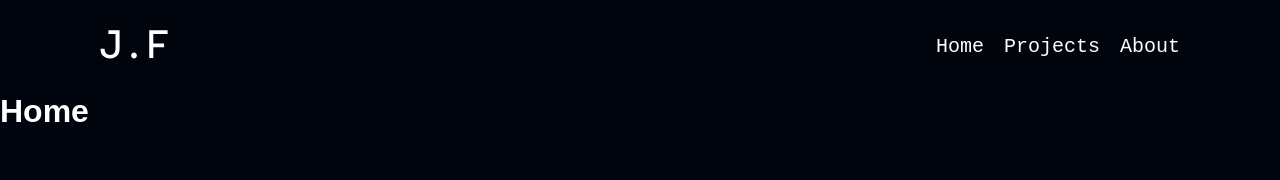
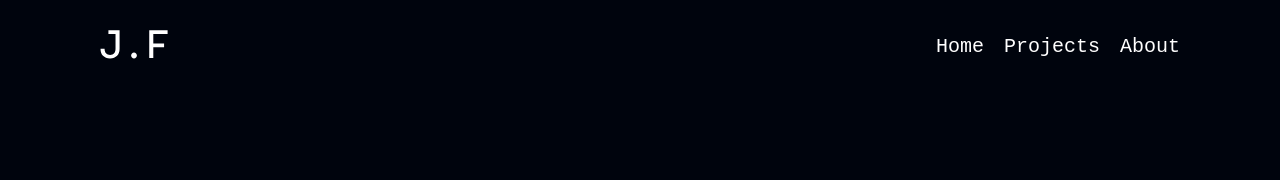
Before and after one commit to zefelipe19/portfolio-react, a React (Vite) app: page / in a window 1280 px wide. Shown: the top 180 px of the page. Built offline with nearby package versions, Linux system fonts and the light colour scheme.

Commit message:
update navbar

```diff
--- a/src/Components/Nav/Nav.tsx
+++ b/src/Components/Nav/Nav.tsx
@@ -11,9 +11,9 @@ function NavBar () {
             <nav className={style.navbar}>
                 <Link to={"#"}><img src={Icon} alt="J.F icon" /></Link>
                 <ul className={style.navitens}>
-                    <li><Link to={"#"}>Home</Link></li>
-                    <li><Link to={"#"}>Projects</Link></li>
-                    <li><Link to={"#"}>About</Link></li>
+                    <li><Link to={"#"} rel="noopener noreferrer">Home</Link></li>
+                    <li><Link to={"#"} rel="noopener noreferrer">Projects</Link></li>
+                    <li><Link to={"#"} rel="noopener noreferrer">About</Link></li>
                 </ul>
             </nav>
         </header>
--- a/src/Components/Nav/style.module.css
+++ b/src/Components/Nav/style.module.css
@@ -33,7 +33,7 @@
     }
 }
 
-@media (min-width: 500px) {
+@media (min-width: 501px) {
     .navbar {
         padding: 30px 100px;
     }
--- a/src/Pages/Home/Home.tsx
+++ b/src/Pages/Home/Home.tsx
@@ -4,6 +4,14 @@ import style from "./style.module.css"
 
 export default function Home() {
     return(
-        <div><h1>Home</h1></div>
+        <>
+            <main>
+
+            </main>
+            <footer>
+
+            </footer>
+        </>
+
     )
 }
--- a/src/index.css
+++ b/src/index.css
@@ -5,6 +5,12 @@
 }
 
 html body {
+  width: 100%;
+  max-width: 100vw;
+  height: 100%;
+  max-height: 100vh;
+
+
   background-color: #00040d;
   color: #fff;
   font-family: sans-serif;
```
